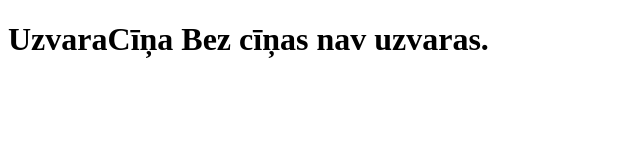
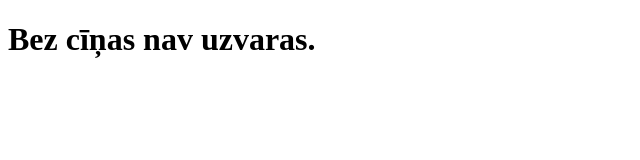
Before and after one commit to KristapsCiguzis/KristapsCiguzis, a plain HTML site: page index.html in a window 1280 px wide. Shown: the whole page, without its empty margins (0-640 px from the left). Drawn offline with Linux system fonts and the light colour scheme.

Commit message:
Update index.html

```diff
--- a/index.html
+++ b/index.html
@@ -3,7 +3,7 @@
 
 <body>
 
-<h1>UzvaraCīņa
+<h1>
 Bez cīņas nav uzvaras.</h1>
 
 
```
